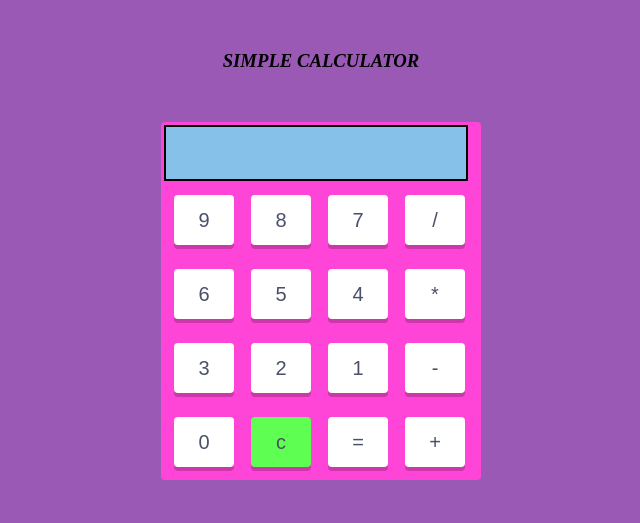
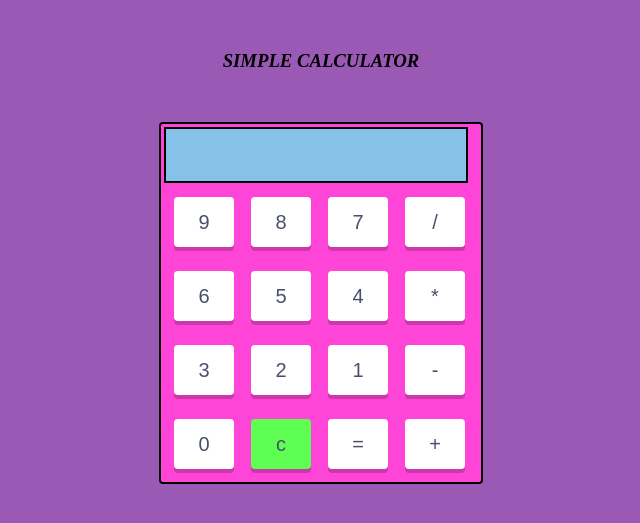
Before and after one commit to ritwikdalmia/letsgrowmore, a PHP site: page /calculator.html in a window 1280 px wide. Shown: the top 523 px of the page, without its empty margins (319-959 px from the left). Run offline with PHP 8.4, Linux system fonts and the light colour scheme.

Commit message:
Update calculator.css

```diff
--- a/calculator.css
+++ b/calculator.css
@@ -19,6 +19,7 @@ h3{
   background-color:#9B59B6;
  }
  table {
+   border: 2px solid black;
   margin: auto;
   background-color: #ff45d7;
   width: 295px;
@@ -27,7 +28,7 @@ h3{
   text-align: center;
   border-radius: 4px;
   padding-right: 10px;
-  border-color:#ff4561;
+
  }
  input[type=button] {
   outline: 0;
```
